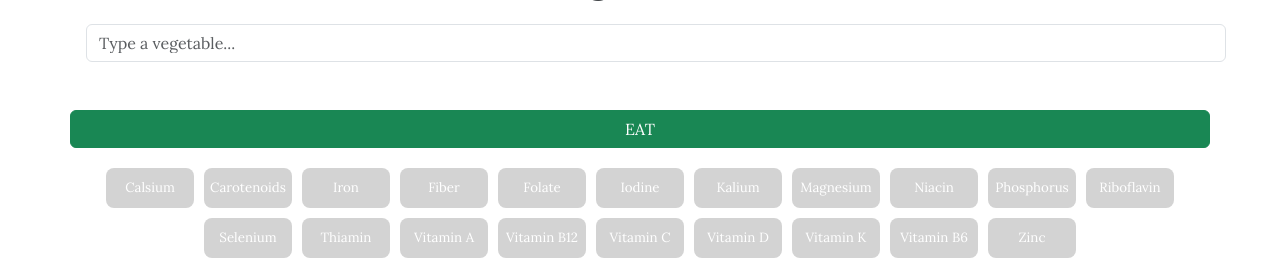
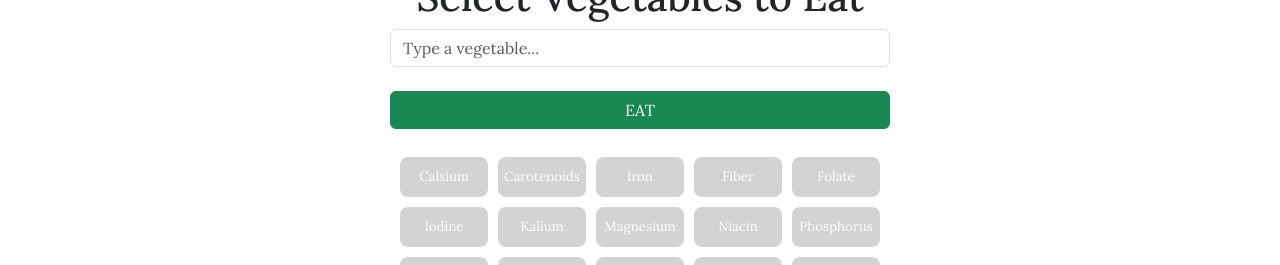
Before and after one commit to rho-group/vegetable-tracker, a Flask app: page /home in a window 1280 px wide. Shown: the part 375-640 px from the top of the page. Run offline with Flask 3, Linux system fonts and the light colour scheme; the visitor is signed in with stand-in values (Sample User, id 1); data that the repository does not hold is empty; some libraries are stand-ins or nearby versions.

Commit message:
Added footer and other facelifts

```diff
--- a/templates/index.html
+++ b/templates/index.html
@@ -7,32 +7,59 @@
     <link href="https://cdn.jsdelivr.net/npm/bootstrap@5.3.3/dist/css/bootstrap.min.css" rel="stylesheet">
     <link href="https://fonts.googleapis.com/css2?family=Lora:ital,wght@0,400..700;1,400..700&display=swap" rel="stylesheet">
     <link href="static/styles.css" rel="stylesheet">
+    <link href="https://cdn.jsdelivr.net/npm/bootstrap-icons@1.10.5/font/bootstrap-icons.css" rel="stylesheet">
+    <style>
+        h1, h2, h3, h4, div, li, ul {
+            font-family: 'Lora';
+        }
+        #selected-list li {
+        cursor: pointer;
+        }
+        #suggestions {
+        cursor: pointer;
+        }
+        #already-eaten-list li {
+            list-style-type: disc;
+            list-style-position: outside;
+            margin-right: 25px;
+            margin-bottom: 10px;
+        }
+    </style>
 </head>
+
 <body>
-    <div class="container">
-        <div class="row">
+    <div class="position-absolute top-0 end-0 p-3">
+        <a href="{{ url_for('logout') }}" class="text-success fw-bold">
+            <i class="bi bi-box-arrow-right fs-1" ></i>
+        </a>
+    </div>
+    <div class="container min-vh-100 d-flex justify-content-center align-items-center px-3">
+        <div class="text-center w-100 mt-5" style="max-width: 500px;">
 
-            <a href="{{ url_for('logout') }}" style="color: green;margin-top: 1%;text-align: right;">Logout</a>
-
-            <img src="{{ url_for('static', filename='images/RHO4.svg') }}" alt="Different vegetables" height="292"/>
+            <img src="{{ url_for('static', filename='images/RHO4.svg') }}" alt="Different vegetables" height="292" class="d-block mx-auto img-fluid"/>
 
             <h1 class="text-center">Select Vegetables to Eat</h1>
-            <input class="form-control m-3" type="text" id="inputField" placeholder="Type a vegetable...">
+            <input class="form-control my-2" type="text" id="inputField" placeholder="Type a vegetable...">
 
-            <ul id="suggestions"></ul>
+            <ul id="suggestions" class="text-start"></ul>
 
-            <ul id="selected-list" class="selected-list"></ul>
+            <ul id="selected-list" class="selected-list text-start"></ul>
 
-            <button id="eat-me-button" class="btn btn-success">EAT</button>
+            <button id="eat-me-button" class="btn btn-success w-100 my-2">EAT</button>
 
             <div id="vitamin-box-container"></div>
 
             <img id="barChart" src="/get_bar_chart" alt="Bar Chart" style="width: 80%;display: block;margin: auto;">
-            <ul id="already-eaten-list" class="selected-list"></ul>
+            <h4>You have eaten:</h4>
+            <ul id="already-eaten-list" class="selected-list text-star d-flex flex-wrap"></ul>
         </div>
 
     </div>
 
     <script src="{{ url_for('static', filename='script.js') }}" defer></script>
 </body>
+<footer class="container-fluid bg-light text-center text-muted py-4 mt-4 border-top">
+    <div>&copy; 2025 Rho Vegetable Tracker App</div>
+    <div>Created by Niina, Salla & Katri</div>
+</footer>
 </html>
```
Also changed, not shown: templates/login.html (+10 -6 lines), templates/register.html (+10 -6 lines).
